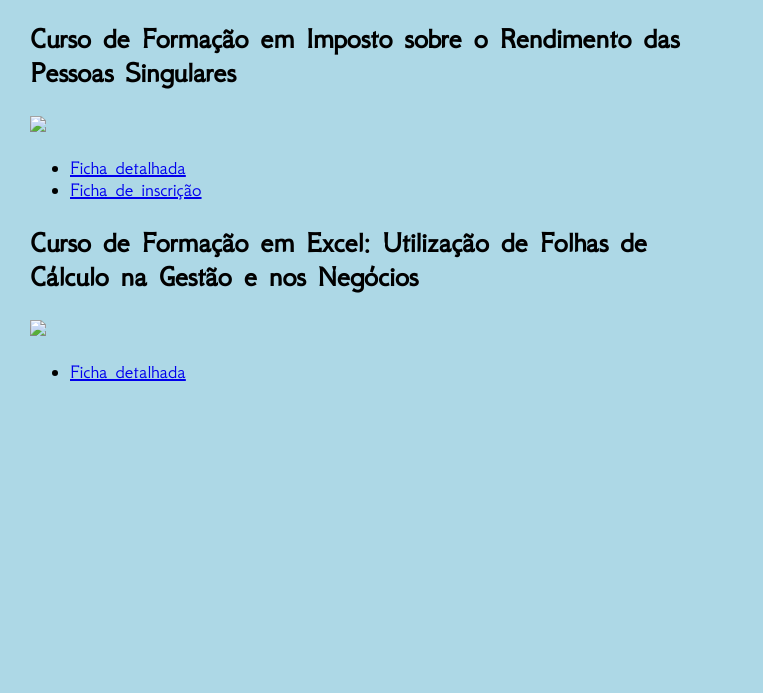
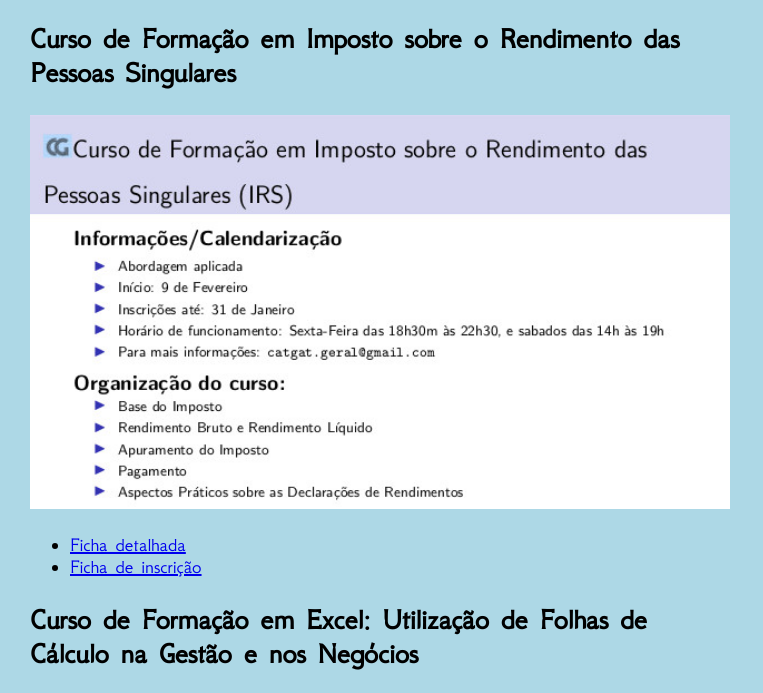
Before and after one commit to jp1981ara/catgat, a plain HTML site: page forma.htm in a window 1280 px wide. Shown: the part 744-1437 px from the top of the page, without its empty margins (0-763 px from the left). Before the commit the page ends 1147 px from the top, so only its background shows below. Drawn offline with Linux system fonts and the light colour scheme.

Commit message:
actual1.1

```diff
--- a/forma.htm
+++ b/forma.htm
@@ -41,7 +41,7 @@
 <div id="evento">
 	<h2> Curso de Formação em Imposto sobre o Rendimento
 								das Pessoas Singulares</h2>
-			<img src="IRSFLY.jpeg" width="700px"/>
+			<img src="flyers/IRSFLY.jpeg" width="700px"/>
 			<ul>
 				<li><a href="Programas\programa_IRS.pdf">Ficha detalhada</a>
 				<li><a href="inscri\ficha_insc_irs.pdf">Ficha de inscrição</a>
@@ -51,7 +51,7 @@
 
 <div id="evento">
 	<h2> Curso de Formação em Excel: Utilização de Folhas de Cálculo na Gestão e nos Negócios</h2>
-			<img src="Programas\excel0.jpg" width="700px"/>
+			<img src="flyers/excel0.jpg" width="700px"/>
 			<ul>
 				<li><a href="Programas\programa_excel0.pdf">Ficha detalhada</a>
 			</ul>
```
